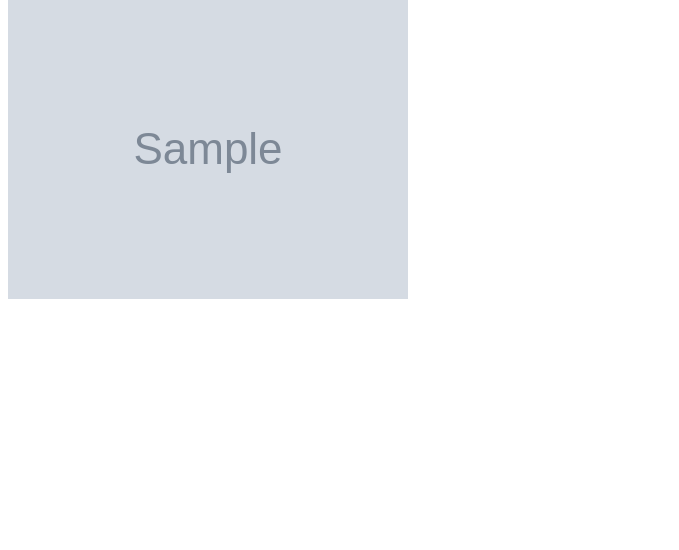
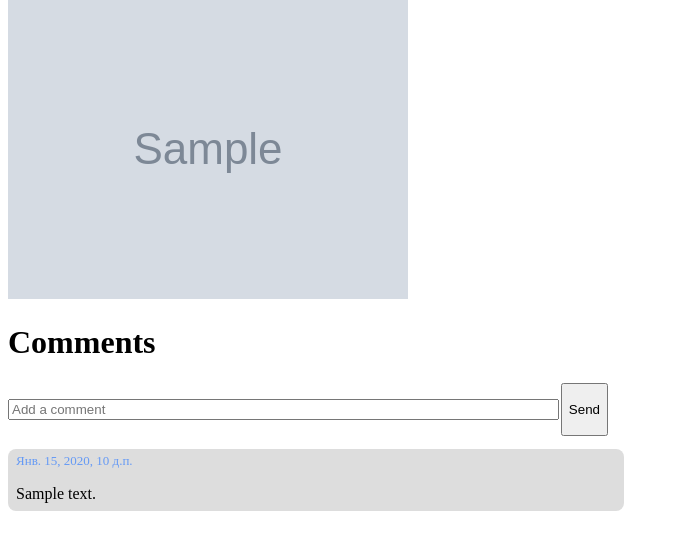
Before and after one commit to Lider123/desiregallery, a Django app: page /gallery/post/1/ in a window 1280 px wide. Shown: the part 81-631 px from the top of the page, without its empty margins (0-679 px from the left). Run offline with Django 3.2, Linux system fonts and the light colour scheme; tables that the repository leaves empty hold one stand-in row (values such as "Sample post"); grey boxes marked "Sample" are stand-in pictures; parts of the project's set-up code (start-up, migrations or seed data) failed here and were passed over; some libraries are stand-ins or nearby versions.

Commit message:
Added comments to post

```diff
--- /dev/null
+++ b/desiregallery/apps/gallery/forms.py
@@ -0,0 +1,18 @@
+from django import forms
+from .models import Comment
+
+
+class CommentForm(forms.ModelForm):
+
+    class Meta:
+        model = Comment
+        fields = ("comment_text",)
+        labels = {
+            "comment_text": "",
+        }
+        widgets = {
+            "comment_text": forms.TextInput(attrs={
+                "placeholder": "Add a comment",
+                "id": "comment-input",
+            }),
+        }
--- a/desiregallery/apps/gallery/models.py
+++ b/desiregallery/apps/gallery/models.py
@@ -49,7 +49,7 @@ class Comment(models.Model):
 
     comment_text = models.CharField(max_length=200, verbose_name="Текст комментария")
     timestamp = models.DateTimeField(auto_now_add=True)
-    post_id = models.ForeignKey(Post, on_delete=models.CASCADE)
+    post = models.ForeignKey(Post, on_delete=models.CASCADE, related_name="comments")
 
 
 class Vote(models.Model):
@@ -59,4 +59,4 @@ class Vote(models.Model):
         verbose_name_plural = "Оценки"
 
     value = models.IntegerField(verbose_name="Значение")
-    post_id = models.ForeignKey(Post, on_delete=models.CASCADE)
+    post = models.ForeignKey(Post, on_delete=models.CASCADE, related_name="votes")
--- a/desiregallery/apps/gallery/static/gallery/style.css
+++ b/desiregallery/apps/gallery/static/gallery/style.css
@@ -3,11 +3,13 @@ table, td {
 }
 
 table {
+    border: 1px solid black;
     border-collapse: collapse;
     width: 100%;
 }
 
 td {
+    border: 1px solid black;
     text-align: center;
 }
 
@@ -15,3 +17,35 @@ td {
     padding: 50px 0;
     text-align: center;
 }
+
+#comments {
+    width: 600px;
+}
+
+#comment-form {
+    display: -webkit-flex;
+	display: flex;
+	-webkit-flex-direction: row;
+	flex-direction: row;
+}
+
+#comment-input {
+	width: 100%;
+}
+
+#comment {
+    background-color: #DDD;
+    border-radius: 8px 8px 8px 8px;
+    padding: 0 8px 0 8px;
+    width: 100%;
+}
+
+.timestamp {
+    color: #6499F5;
+    font-size: small;
+    padding-top: 4px;
+}
+
+#comment-text {
+    padding-bottom: 8px;
+}
--- a/desiregallery/apps/gallery/templates/gallery/index.html
+++ b/desiregallery/apps/gallery/templates/gallery/index.html
@@ -1,12 +1,11 @@
 {% load static %}
-<link rel="stylesheet" type="text/css" href="{% static 'gallery/style.css' %}">
 {% load thumbnail %}
-
 <!DOCTYPE html>
 <html lang="en">
     <head>
         <meta charset="UTF-8">
         <title>DesireGallery :: Home</title>
+        <link rel="stylesheet" type="text/css" href="{% static 'gallery/style.css' %}">
     </head>
     <body>
 
--- a/desiregallery/apps/gallery/templates/gallery/post.html
+++ b/desiregallery/apps/gallery/templates/gallery/post.html
@@ -1,18 +1,41 @@
+{% load static %}
 <!DOCTYPE html>
 <html lang="en">
 <head>
+    <title>DesireGallery :: Post</title>
     <meta charset="utf-8" />
-    <title>DesireGallery :: Post</title>
+    <meta http-equiv="Cache-Control" content="no-store" />
+    <link rel="stylesheet" type="text/css" href="{% static 'gallery/style.css' %}">
 </head>
 <body>
+
 <div id="header">
     <h1><a href="/gallery">DesireGallery</a></h1>
 </div>
+
 <div id="leftmenu">
 
 </div>
+
 <div id="main">
     <img src="{{ post.image.url }}" alt="{{ post.image.name }}" />
+
+    <div id="comments">
+        <h1>Comments</h1>
+        <form method="POST" action="/gallery/post/{{ post.pk }}/" id="comment-form">
+            {% csrf_token %}
+            <span style="width: 100%;">{{ comment_form.as_p }}</span>
+            <input id="send-comment" type="submit" value="Send" style="margin-left: 10px"/>
+        </form>
+        {% for comment in post.comments.all %}
+            <div id="comment">
+                <p class="timestamp">{{ comment.timestamp }}</p>
+                <p id="comment-text">{{ comment.comment_text }}</p>
+            </div>
+        {% empty %}
+            <p>There are no comments yet. Add the first one.</p>
+        {% endfor %}
+    </div>
 </div>
 </body>
 </html>
--- a/desiregallery/apps/gallery/urls.py
+++ b/desiregallery/apps/gallery/urls.py
@@ -6,4 +6,5 @@ app_name = "gallery"
 urlpatterns = [
     path("", views.index, name="index"),
     re_path(r"^post/(?P<post_id>\d+)/$", views.post, name="post"),
+    path("post/<int:post_id>/comment/", views.comment, name='comment'),
 ]
--- a/desiregallery/apps/gallery/views.py
+++ b/desiregallery/apps/gallery/views.py
@@ -1,6 +1,8 @@
 from django.core.paginator import Paginator
 from django.http import Http404
-from django.shortcuts import render
+from django.shortcuts import redirect, render, reverse
+from django.utils import timezone
+from .forms import CommentForm
 from .models import Post
 
 # Create your views here.
@@ -18,6 +20,19 @@ def index(request):
 def post(request, post_id):
     try:
         selected_post = Post.objects.get(pk=post_id)
+        selected_post.comments.order_by("-timestamp")
+        comment_form = CommentForm()
     except Post.DoesNotExist:
         raise Http404("Post does not exist")
-    return render(request, "gallery/post.html", {"post": selected_post})
+    return render(request, "gallery/post.html", {"post": selected_post, "comment_form": comment_form})
+
+
+def comment(request, post_id):
+    if request.method == "POST":
+        form = CommentForm(request.POST)
+        if form.is_valid():
+            new_comment = form.save(commit=False)
+            new_comment.post = Post.objects.get(pk=post_id)
+            new_comment.timestamp = timezone.now()
+            new_comment.save()
+    return redirect(reverse('gallery:post', args=[post_id]))
```
